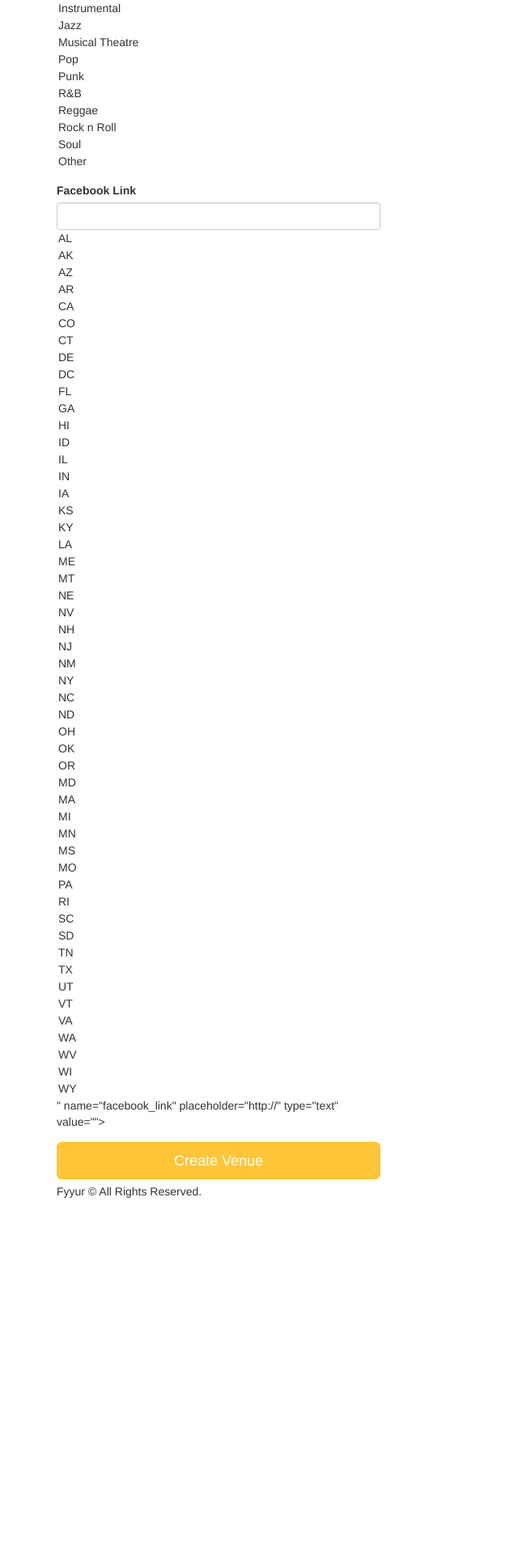
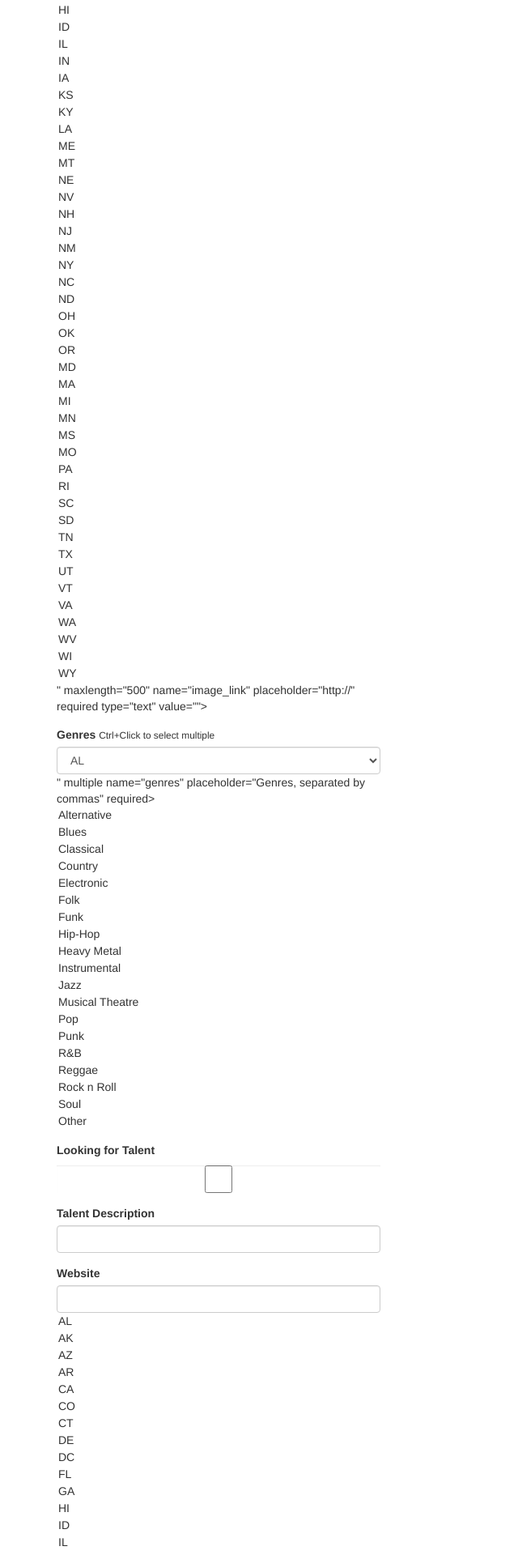
Before and after one commit to pilalouis/fyyur-Artist-Booking-Site, a Flask app: page /venues/create in a window 1280 px wide. Shown: the part 720-2640 px from the top of the page at 81% size, without its empty margins (0-640 px from the left). Before the commit the page ends 2199 px from the top, so only its background shows below. Run offline with Flask 2, Linux system fonts and the light colour scheme; some libraries are stand-ins or nearby versions.

Commit message:
create venue form updated

```diff
--- a/app.py
+++ b/app.py
@@ -310,8 +310,8 @@ def artists():
 
   #query all artists in the database
   artist_query = Artist.query.all()
-  data = list(map(Artist.short, artist_query))
-  return render_template('pages/artists.html', artists=data)
+  #data = list(map(Artist.short, artist_query))
+  return render_template('pages/artists.html', artists=artist_query)
 
 @app.route('/artists/search', methods=['POST'])
 def search_artists():
--- a/forms.py
+++ b/forms.py
@@ -1,7 +1,181 @@
 from datetime import datetime
 from flask_wtf import Form
-from wtforms import StringField, SelectField, SelectMultipleField, DateTimeField
-from wtforms.validators import DataRequired, AnyOf, URL
+from wtforms import StringField, SelectField, SelectMultipleField, DateTimeField, BooleanField, ValidationError
+from wtforms.validators import DataRequired, AnyOf, URL, Length
+import re
+
+state_choices = [
+    ('AL', 'AL'),
+    ('AK', 'AK'),
+    ('AZ', 'AZ'),
+    ('AR', 'AR'),
+    ('CA', 'CA'),
+    ('CO', 'CO'),
+    ('CT', 'CT'),
+    ('DE', 'DE'),
+    ('DC', 'DC'),
+    ('FL', 'FL'),
+    ('GA', 'GA'),
+    ('HI', 'HI'),
+    ('ID', 'ID'),
+    ('IL', 'IL'),
+    ('IN', 'IN'),
+    ('IA', 'IA'),
+    ('KS', 'KS'),
+    ('KY', 'KY'),
+    ('LA', 'LA'),
+    ('ME', 'ME'),
+    ('MT', 'MT'),
+    ('NE', 'NE'),
+    ('NV', 'NV'),
+    ('NH', 'NH'),
+    ('NJ', 'NJ'),
+    ('NM', 'NM'),
+    ('NY', 'NY'),
+    ('NC', 'NC'),
+    ('ND', 'ND'),
+    ('OH', 'OH'),
+    ('OK', 'OK'),
+    ('OR', 'OR'),
+    ('MD', 'MD'),
+    ('MA', 'MA'),
+    ('MI', 'MI'),
+    ('MN', 'MN'),
+    ('MS', 'MS'),
+    ('MO', 'MO'),
+    ('PA', 'PA'),
+    ('RI', 'RI'),
+    ('SC', 'SC'),
+    ('SD', 'SD'),
+    ('TN', 'TN'),
+    ('TX', 'TX'),
+    ('UT', 'UT'),
+    ('VT', 'VT'),
+    ('VA', 'VA'),
+    ('WA', 'WA'),
+    ('WV', 'WV'),
+    ('WI', 'WI'),
+    ('WY', 'WY'),
+]
+genres_choices = [
+    ('Alternative', 'Alternative'),
+    ('Blues', 'Blues'),
+    ('Classical', 'Classical'),
+    ('Country', 'Country'),
+    ('Electronic', 'Electronic'),
+    ('Folk', 'Folk'),
+    ('Funk', 'Funk'),
+    ('Hip-Hop', 'Hip-Hop'),
+    ('Heavy Metal', 'Heavy Metal'),
+    ('Instrumental', 'Instrumental'),
+    ('Jazz', 'Jazz'),
+    ('Musical Theatre', 'Musical Theatre'),
+    ('Pop', 'Pop'),
+    ('Punk', 'Punk'),
+    ('R&B', 'R&B'),
+    ('Reggae', 'Reggae'),
+    ('Rock n Roll', 'Rock n Roll'),
+    ('Soul', 'Soul'),
+    ('Other', 'Other'),
+]
+
+
+class VenueForm(Form):
+    def validate_phone(form, field):
+        if not re.search(r"^[0-9]{3}-[0-9]{3}-[0-9]{4}$", field.data):
+            raise ValidationError("Invalid phone number.")
+
+    def validate_genres(form, field):
+        genres_values = [choice[1] for choice in genres_choices]
+        for value in field.data:
+            if value not in genres_values:
+                raise ValidationError('Invalid genres value.')
+
+    name = StringField(
+        'name', validators=[DataRequired()]
+    )
+    genres = SelectMultipleField(
+        # TODO implement enum restriction
+        'genres', validators=[DataRequired()],
+        choices=genres_choices
+    )
+    address = StringField(
+        'address', validators=[DataRequired(), Length(max=120)]
+    )
+    city = StringField(
+        'city', validators=[DataRequired(), Length(max=120)]
+    )
+    state = SelectField(
+        'state', validators=[DataRequired(), Length(max=120)],
+        choices=state_choices
+    )
+    phone = StringField(
+        'phone', validators=[DataRequired()]
+    )
+    website = StringField(
+        'website', validators=[DataRequired(), URL(), Length(max=120)]
+    )
+    facebook_link = StringField(
+        'facebook_link', validators=[DataRequired(), URL()]
+    )
+    seeking_talent = BooleanField(
+        'seeking_talent'
+    )
+    seeking_description = StringField(
+        'seeking_description', validators=[Length(max=500)]
+    )
+    image_link = StringField(
+        'image_link', validators=[DataRequired(), URL(), Length(max=500)]
+    )
+
+
+# TODO IMPLEMENT NEW ARTIST FORM AND NEW SHOW FORM
+class ArtistForm(Form):
+    def validate_phone(form, field):
+        if not re.search(r"^[0-9]{3}-[0-9]{3}-[0-9]{4}$", field.data):
+            raise ValidationError("Invalid phone number.")
+
+    def validate_genres(form, field):
+        genres_values = [choice[1] for choice in genres_choices]
+        for value in field.data:
+            if value not in genres_values:
+                raise ValidationError('Invalid genres value.')
+
+    name = StringField(
+        'name', validators=[DataRequired(), Length(max=120)]
+    )
+    city = StringField(
+        'city', validators=[DataRequired(), Length(max=120)]
+    )
+    state = SelectField(
+        # TODO implement validation logic for state
+        'state', validators=[DataRequired(), Length(max=120)],
+        choices=state_choices
+    )
+    phone = StringField(
+        'phone', validators=[DataRequired()]
+    )
+    genres = SelectMultipleField(
+        # TODO implement enum restriction
+        'genres', validators=[DataRequired()],
+        choices=genres_choices
+    )
+    seeking_venue = BooleanField(
+        'seeking_venue'
+    )
+    seeking_description = StringField(
+        'seeking_description', validators=[Length(max=500)]
+    )
+    website = StringField(
+        'website', validators=[DataRequired(), URL(), Length(max=120)]
+    )
+    image_link = StringField(
+        'image_link', validators=[DataRequired(), URL(), Length(max=500)]
+    )
+    facebook_link = StringField(
+        'facebook_link', validators=[URL()]
+    )
+
 
 class ShowForm(Form):
     artist_id = StringField(
@@ -13,208 +187,5 @@ class ShowForm(Form):
     start_time = DateTimeField(
         'start_time',
         validators=[DataRequired()],
-        default= datetime.today()
+        default=datetime.today()
     )
-
-class VenueForm(Form):
-    name = StringField(
-        'name', validators=[DataRequired()]
-    )
-    city = StringField(
-        'city', validators=[DataRequired()]
-    )
-    state = SelectField(
-        'state', validators=[DataRequired()],
-        choices=[
-            ('AL', 'AL'),
-            ('AK', 'AK'),
-            ('AZ', 'AZ'),
-            ('AR', 'AR'),
-            ('CA', 'CA'),
-            ('CO', 'CO'),
-            ('CT', 'CT'),
-            ('DE', 'DE'),
-            ('DC', 'DC'),
-            ('FL', 'FL'),
-            ('GA', 'GA'),
-            ('HI', 'HI'),
-            ('ID', 'ID'),
-            ('IL', 'IL'),
-            ('IN', 'IN'),
-            ('IA', 'IA'),
-            ('KS', 'KS'),
-            ('KY', 'KY'),
-            ('LA', 'LA'),
-            ('ME', 'ME'),
-            ('MT', 'MT'),
-            ('NE', 'NE'),
-            ('NV', 'NV'),
-            ('NH', 'NH'),
-            ('NJ', 'NJ'),
-            ('NM', 'NM'),
-            ('NY', 'NY'),
-            ('NC', 'NC'),
-            ('ND', 'ND'),
-            ('OH', 'OH'),
-            ('OK', 'OK'),
-            ('OR', 'OR'),
-            ('MD', 'MD'),
-            ('MA', 'MA'),
-            ('MI', 'MI'),
-            ('MN', 'MN'),
-            ('MS', 'MS'),
-            ('MO', 'MO'),
-            ('PA', 'PA'),
-            ('RI', 'RI'),
-            ('SC', 'SC'),
-            ('SD', 'SD'),
-            ('TN', 'TN'),
-            ('TX', 'TX'),
-            ('UT', 'UT'),
-            ('VT', 'VT'),
-            ('VA', 'VA'),
-            ('WA', 'WA'),
-            ('WV', 'WV'),
-            ('WI', 'WI'),
-            ('WY', 'WY'),
-        ]
-    )
-    address = StringField(
-        'address', validators=[DataRequired()]
-    )
-    phone = StringField(
-        'phone'
-    )
-    image_link = StringField(
-        'image_link'
-    )
-    genres = SelectMultipleField(
-        # TODO implement enum restriction
-        'genres', validators=[DataRequired()],
-        choices=[
-            ('Alternative', 'Alternative'),
-            ('Blues', 'Blues'),
-            ('Classical', 'Classical'),
-            ('Country', 'Country'),
-            ('Electronic', 'Electronic'),
-            ('Folk', 'Folk'),
-            ('Funk', 'Funk'),
-            ('Hip-Hop', 'Hip-Hop'),
-            ('Heavy Metal', 'Heavy Metal'),
-            ('Instrumental', 'Instrumental'),
-            ('Jazz', 'Jazz'),
-            ('Musical Theatre', 'Musical Theatre'),
-            ('Pop', 'Pop'),
-            ('Punk', 'Punk'),
-            ('R&B', 'R&B'),
-            ('Reggae', 'Reggae'),
-            ('Rock n Roll', 'Rock n Roll'),
-            ('Soul', 'Soul'),
-            ('Other', 'Other'),
-        ]
-    )
-    facebook_link = StringField(
-        'facebook_link', validators=[URL()]
-    )
-
-class ArtistForm(Form):
-    name = StringField(
-        'name', validators=[DataRequired()]
-    )
-    city = StringField(
-        'city', validators=[DataRequired()]
-    )
-    state = SelectField(
-        'state', validators=[DataRequired()],
-        choices=[
-            ('AL', 'AL'),
-            ('AK', 'AK'),
-            ('AZ', 'AZ'),
-            ('AR', 'AR'),
-            ('CA', 'CA'),
-            ('CO', 'CO'),
-            ('CT', 'CT'),
-            ('DE', 'DE'),
-            ('DC', 'DC'),
-            ('FL', 'FL'),
-            ('GA', 'GA'),
-            ('HI', 'HI'),
-            ('ID', 'ID'),
-            ('IL', 'IL'),
-            ('IN', 'IN'),
-            ('IA', 'IA'),
-            ('KS', 'KS'),
-            ('KY', 'KY'),
-            ('LA', 'LA'),
-            ('ME', 'ME'),
-            ('MT', 'MT'),
-            ('NE', 'NE'),
-            ('NV', 'NV'),
-            ('NH', 'NH'),
-            ('NJ', 'NJ'),
-            ('NM', 'NM'),
-            ('NY', 'NY'),
-            ('NC', 'NC'),
-            ('ND', 'ND'),
-            ('OH', 'OH'),
-            ('OK', 'OK'),
-            ('OR', 'OR'),
-            ('MD', 'MD'),
-            ('MA', 'MA'),
-            ('MI', 'MI'),
-            ('MN', 'MN'),
-            ('MS', 'MS'),
-            ('MO', 'MO'),
-            ('PA', 'PA'),
-            ('RI', 'RI'),
-            ('SC', 'SC'),
-            ('SD', 'SD'),
-            ('TN', 'TN'),
-            ('TX', 'TX'),
-            ('UT', 'UT'),
-            ('VT', 'VT'),
-            ('VA', 'VA'),
-            ('WA', 'WA'),
-            ('WV', 'WV'),
-            ('WI', 'WI'),
-            ('WY', 'WY'),
-        ]
-    )
-    phone = StringField(
-        # TODO implement validation logic for state
-        'phone'
-    )
-    image_link = StringField(
-        'image_link'
-    )
-    genres = SelectMultipleField(
-        # TODO implement enum restriction
-        'genres', validators=[DataRequired()],
-        choices=[
-            ('Alternative', 'Alternative'),
-            ('Blues', 'Blues'),
-            ('Classical', 'Classical'),
-            ('Country', 'Country'),
-            ('Electronic', 'Electronic'),
-            ('Folk', 'Folk'),
-            ('Funk', 'Funk'),
-            ('Hip-Hop', 'Hip-Hop'),
-            ('Heavy Metal', 'Heavy Metal'),
-            ('Instrumental', 'Instrumental'),
-            ('Jazz', 'Jazz'),
-            ('Musical Theatre', 'Musical Theatre'),
-            ('Pop', 'Pop'),
-            ('Punk', 'Punk'),
-            ('R&B', 'R&B'),
-            ('Reggae', 'Reggae'),
-            ('Rock n Roll', 'Rock n Roll'),
-            ('Soul', 'Soul'),
-            ('Other', 'Other'),
-        ]
-    )
-    facebook_link = StringField(
-        # TODO implement enum restriction
-        'facebook_link', validators=[URL()]
-    )
-
-# TODO IMPLEMENT NEW ARTIST FORM AND NEW SHOW FORM
--- a/models.py
+++ b/models.py
@@ -105,7 +105,7 @@ class Artist(db.Model):
     genres = db.Column(db.String(120))
     image_link = db.Column(db.String(500))
     facebook_link = db.Column(db.String(120))
-    seeking_venue = db.Column(db.Boolean())
+    seeking_venue = db.Column(db.Boolean)
     seeking_description = db.Column(db.String(120))
     website = db.Column(db.String(120))
     shows = db.relationship('Show', backref='Artist', lazy=True)
--- a/templates/forms/new_venue.html
+++ b/templates/forms/new_venue.html
@@ -26,17 +26,34 @@
       <div class="form-group">
           <label for="phone">Phone</label>
           {{ form.phone(class_ = 'form-control', placeholder='xxx-xxx-xxxx', autofocus = true) }}
-        </div>
+      </div>
+      <div class="form-group">
+          <label for="image_link">Image Link</label>
+          {{ form.image_link(class_ = 'form-control', placeholder='http://', id=form.state, autofocus = true) }}
+      </div>
       <div class="form-group">
         <label for="genres">Genres</label>
         <small>Ctrl+Click to select multiple</small>
         {{ form.genres(class_ = 'form-control', placeholder='Genres, separated by commas', id=form.state, autofocus = true) }}
       </div>
       <div class="form-group">
-          <label for="genres">Facebook Link</label>
+          <label for="seeking_talent">Looking for Talent</label>
+          {{ form.seeking_talent(class_ = 'form-control', placeholder='Venue', autofocus = true) }}
+      </div>
+      <div class="form-group">
+          <label for="seeking_description">Talent Description</label>
+          {{ form.seeking_description(class_ = 'form-control', autofocus = true) }}
+      </div>
+      <div class="form-group">
+          <label for="website">Website</label>
+          {{ form.website(class_ = 'form-control', placeholder='http://', id=form.state, autofocus = true) }}
+      </div>
+      <div class="form-group">
+          <label for="facebook_link">Facebook Link</label>
           {{ form.facebook_link(class_ = 'form-control', placeholder='http://', id=form.state, autofocus = true) }}
-        </div>
+      </div>
       <input type="submit" value="Create Venue" class="btn btn-primary btn-lg btn-block">
+      {{ form.csrf_token() }}
     </form>
   </div>
 {% endblock %}
```
